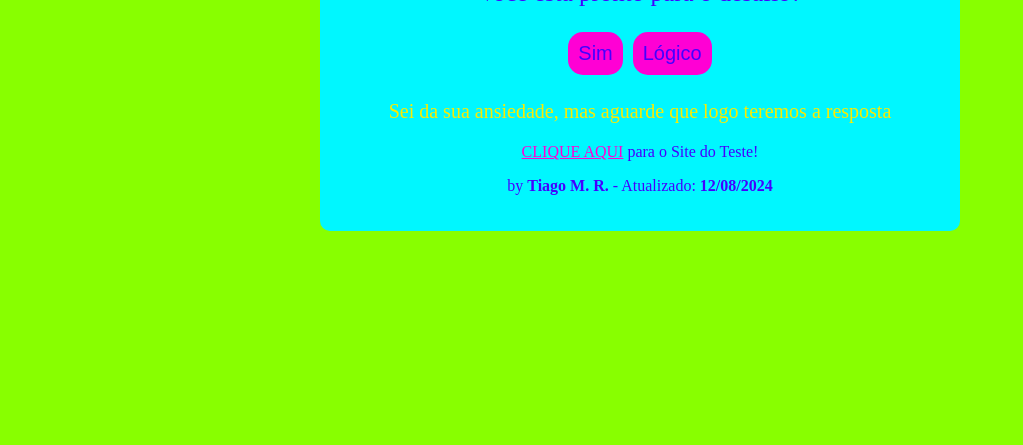
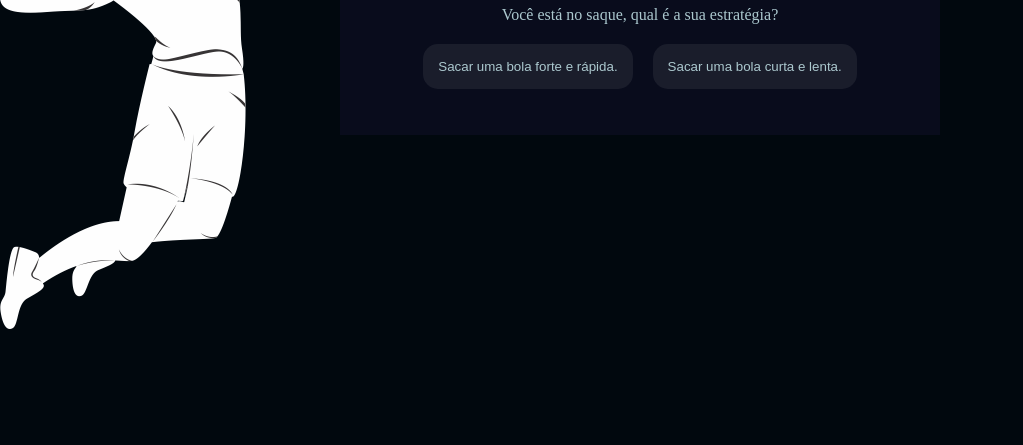
Before and after one commit to nome31081035/giovana-2t-3b, a plain HTML site: page index.html in a window 1280 px wide. Shown: the part 371-816 px from the top of the page, without its empty margins (0-1023 px from the left). Drawn offline with Linux system fonts and the light colour scheme.

Commit message:
Add files via upload

```diff
--- a/index.html
+++ b/index.html
@@ -4,27 +4,20 @@
     <meta charset="UTF-8">
     <meta name="viewport" content="width=device-width, initial-scale=1.0">
     <link rel="stylesheet" href="style.css">
-    <link rel="icon" type="png" href="./icone.png">
-    <title>Responda o Pedido</title>
+    <link rel="icon" type="png" href="./img/62442.png">
+    <title>Missão Olímpica</title>
 </head>
-
 <body>
     <div class="caixa-principal">
-        <h1>Vamos de algumas perguntas para entender sua personalidade</h1>
+        <img src="img/olimpiadas.png" alt="Arcos Olímpico">
+        <h1>Missão Olímpica</h1>
         <div class="caixa-perguntas"></div>
         <div class="caixa-alternativas"></div>
         <div class="caixa-resultado">
-            <p class="texto-resultado">
-                Sei da sua ansiedade, mas aguarde que logo teremos a resposta
-            </p>
-            <p>
-                <a href="https://horizontedaconsciencia.com.br/teste-de-personalidade/" class="link">CLIQUE AQUI</a> para o Site do Teste!
-            </p>
-            <p>
-                by <b>Tiago M. R.</b> - Atualizado: <b>12/08/2024</b>
-            </p>
+            <p class="texto-resultado"></p>
         </div>
     </div>
-<script src="script.js"></script>
+    <script src="perguntas.js"></script>
+    <script src="script.js"></script>
 </body>
 </html>
--- /dev/null
+++ b/perguntas.js
@@ -0,0 +1,308 @@
+const perguntas = [[
+    //Ginástica
+    {
+        enunciado: "Você está prestes a iniciar sua rotina no solo. Qual é sua primeira acrobacia?",
+        alternativas: [
+            {
+                texto: "Um duplo mortal com pirueta.",
+                afirmacao: "O duplo mortal com pirueta foi executado perfeitamente, impressionando os juízes. Alta pontuação para você!",
+                pontos: 1
+            },
+            {
+                texto: "Um salto simples.",
+                afirmacao: "O salto simples foi bem executado, mas os juízes esperavam algo mais desafiador. Pontuação moderada.",
+                pontos: 0
+            }
+        ]
+    },
+    {
+        enunciado: "Você está na trave de equilíbrio. Qual é sua próxima sequência?",
+        alternativas: [
+            {
+                texto: "Uma série de saltos com giros complexos.",
+                afirmacao: "A série de saltos com giros complexos foi realizada com precisão. Alta pontuação para você!",
+                pontos: 1
+            },
+            {
+                texto: "Uma sequência de passos básicos.",
+                afirmacao: "A sequência de passos básicos foi segura, mas sem grandes dificuldades. Pontuação moderada.",
+                pontos: 0
+            }
+        ]
+    },
+    {
+        enunciado: "No cavalo com alças, você decide tentar um movimento arriscado. Qual é sua escolha?",
+        alternativas: [
+            {
+                texto: "Uma saída com dupla pirueta.",
+                afirmacao: "A saída com dupla pirueta foi realizada com perfeição. Alta pontuação para você!",
+                pontos: 1
+            },
+            {
+                texto: "Uma saída simples.",
+                afirmacao: "A saída simples foi bem executada, mas faltou complexidade. Pontuação moderada.",
+                pontos: 0
+            }
+        ]
+    },
+    {
+        enunciado: "Você está no exercício das barras assimétricas. Qual movimento você escolhe para impressionar os juízes?",
+        alternativas: [
+            {
+                texto: "Um salto de uma barra para a outra com giro.",
+                afirmacao: "O salto com giro foi executado com grande habilidade. Alta pontuação para você!",
+                pontos: 1
+            },
+            {
+                texto: "Uma transição simples entre as barras.",
+                afirmacao: "A transição simples foi segura, mas sem impacto. Pontuação moderada.",
+                pontos: 0
+            }
+        ]
+    },
+    {
+        enunciado: "Na prova de salto sobre a mesa, qual salto você realiza?",
+        alternativas: [
+            {
+                texto: "Um salto com dupla pirueta.",
+                afirmacao: "O salto com dupla pirueta foi executado de maneira impecável. Alta pontuação para você!",
+                pontos: 1
+            },
+            {
+                texto: "Um salto com meia pirueta.",
+                afirmacao: "O salto com meia pirueta foi bem realizado, mas os juízes esperavam mais dificuldade. Pontuação moderada.",
+                pontos: 0
+            }
+        ]
+    }], [
+    //Judô
+    {
+        enunciado: "Você está no início da luta. Qual é sua primeira técnica?",
+        alternativas: [
+            {
+                texto: "Um golpe de ippon seoi nage (arremesso por cima do ombro).",
+                afirmacao: "Você executa um ippon seoi nage perfeitamente, derrubando seu oponente com um golpe limpo. Ponto completo para você!",
+                pontos: 1
+            },
+            {
+                texto: "Um golpe de ouchi gari (rasteira interna).",
+                afirmacao: "Você tenta um ouchi gari, mas seu oponente consegue se equilibrar e evitar a queda. Nenhum ponto marcado.",
+                pontos: 0
+            }
+        ]
+    },
+    {
+        enunciado: "Seu oponente tenta um ataque. Como você responde?",
+        alternativas: [
+            {
+                texto: "Usa uma técnica de contra-ataque (kaeshi waza).",
+                afirmacao: "Seu contra-ataque foi eficaz, derrubando seu oponente e ganhando um wazari (meio ponto).",
+                pontos: 1
+            },
+            {
+                texto: "Defende o ataque e se afasta.",
+                afirmacao: "Você defende com sucesso, mas não marca pontos.",
+                pontos: 0
+            }
+        ]
+    },
+    {
+        enunciado: "Você está no chão, em ne-waza (técnicas de solo). Qual é sua próxima ação?",
+        alternativas: [
+            {
+                texto: "Tenta um estrangulamento (shime waza).",
+                afirmacao: "Você aplica um estrangulamento eficaz, forçando seu oponente a desistir. Ponto completo para você!",
+                pontos: 1
+            },
+            {
+                texto: "Tenta um imobilização (osaekomi waza).",
+                afirmacao: "Você consegue imobilizar seu oponente, mas ele escapa antes de você garantir a pontuação máxima. Meio ponto para você.",
+                pontos: 1
+            }
+        ]
+    },
+    {
+        enunciado: "Você está de pé novamente, o que você faz?",
+        alternativas: [
+            {
+                texto: "Executa um harai goshi (arremesso com a perna varrendo).",
+                afirmacao: "Seu harai goshi foi bem executado, derrubando seu oponente com um golpe limpo. Ponto completo para você!",
+                pontos: 1
+            },
+            {
+                texto: "Tenta um kouchi gari (rasteira menor).",
+                afirmacao: "Seu kouchi gari foi bloqueado pelo seu oponente. Nenhum ponto marcado.",
+                pontos: 0
+            }
+        ]
+    },
+    {
+        enunciado: "Seu oponente está tentando te imobilizar. Como você reage?",
+        alternativas: [
+            {
+                texto: "Usa uma técnica de escape (hikkomi gaeshi).",
+                afirmacao: "Você usa hikkomi gaeshi para escapar da imobilização e contra-atacar. Meio ponto para você.",
+                pontos: 1
+            },
+            {
+                texto: "Tenta resistir à imobilização.",
+                afirmacao: "Você resiste à imobilização, mas não consegue escapar completamente. Nenhum ponto marcado.",
+                pontos: 0
+            }
+        ]
+    }
+    ], [
+    //Surfe
+    {
+        enunciado: "Você está se preparando para pegar a primeira onda da bateria. Qual é sua estratégia?",
+        alternativas: [
+            {
+                texto: "Pegar a onda maior e mais desafiadora.",
+                afirmacao: "Você pega a onda maior e realiza manobras impressionantes. Alta pontuação para você!",
+                pontos: 1
+            },
+            {
+                texto: "Pegar uma onda menor e mais fácil.",
+                afirmacao: "Você pega a onda menor e realiza manobras básicas. Pontuação moderada.",
+                pontos: 0
+            }
+        ]
+    },
+    {
+        enunciado: "Você está surfando uma onda. Qual manobra você tenta?",
+        alternativas: [
+            {
+                texto: "Um aéreo (manobra aérea).",
+                afirmacao: "Você executa um aéreo perfeito, impressionando os juízes. Alta pontuação para você!",
+                pontos: 1
+            },
+            {
+                texto: "Uma rasgada básica.",
+                afirmacao: "A rasgada foi bem executada, mas sem grandes desafios. Pontuação moderada.",
+                pontos: 0
+            }
+        ]
+    },
+    {
+        enunciado: "Você está se aproximando da seção crítica da onda. O que você faz?",
+        alternativas: [
+            {
+                texto: "Tenta um tubo (entrar na parte oca da onda).",
+                afirmacao: "Você entra no tubo e sai com sucesso. Alta pontuação para você!",
+                pontos: 1
+            },
+            {
+                texto: "Realiza uma manobra segura.",
+                afirmacao: "Você realiza uma manobra segura, mas sem grandes riscos. Pontuação moderada.",
+                pontos: 0
+            }
+        ]
+    },
+    {
+        enunciado: "Você vê uma série de ondas se aproximando. Qual é sua escolha?",
+        alternativas: [
+            {
+                texto: "Pega a primeira onda da série.",
+                afirmacao: "A primeira onda da série foi a melhor e você conseguiu realizar manobras incríveis. Alta pontuação para você!",
+                pontos: 1
+            },
+            {
+                texto: "Espera a última onda da série.",
+                afirmacao: "A última onda da série foi fraca e não permitiu manobras significativas. Pontuação baixa.",
+                pontos: 0
+            }
+        ]
+    },
+    {
+        enunciado: "Você está no final da bateria e precisa de uma boa pontuação. O que você faz?",
+        alternativas: [
+            {
+                texto: "Arrisca uma manobra difícil.",
+                afirmacao: "A manobra difícil foi bem-sucedida e você conseguiu a pontuação necessária. Alta pontuação para você!",
+                pontos: 1
+            },
+            {
+                texto: "Joga seguro com uma manobra básica.",
+                afirmacao: "A manobra básica foi bem executada, mas não suficiente para a pontuação necessária. Pontuação moderada.",
+                pontos: 0
+            }
+        ]
+    }
+    ], [
+    //Vôlei
+    {
+        enunciado: "Você está no saque, qual é a sua estratégia?",
+        alternativas: [
+            {
+                texto: "Sacar uma bola forte e rápida.",
+                afirmacao: "O saque forte e rápido passou a bola pelo bloqueio e tocou o chão da quadra adversária. Ponto para seu time!",
+                pontos: 1
+            },
+            {
+                texto: "Sacar uma bola curta e lenta.",
+                afirmacao: "O saque curto e lento foi levantado pelo adversário, resultando em um ataque bem-sucedido. Ponto para o adversário.",
+                pontos: 0
+            }
+        ]
+    },
+    {
+        enunciado: "O adversário fez um ataque forte. O que você faz?",
+        alternativas: [
+            {
+                texto: "Tenta fazer um bloqueio duplo.",
+                afirmacao: "O bloqueio duplo foi eficiente e a bola voltou para a quadra adversária. Ponto para seu time!",
+                pontos: 1
+            },
+            {
+                texto: "Faz uma defesa baixa e rápida.",
+                afirmacao: "A defesa baixa e rápida foi boa, mas a bola foi para fora. Ponto para o adversário.",
+                pontos: 0
+            }
+        ]
+    },
+    {
+        enunciado: "Seu time está organizando um ataque. Qual é a sua jogada?",
+        alternativas: [
+            {
+                texto: "Levanta a bola para o atacante principal.",
+                afirmacao: "O levantamento para o atacante principal resultou em um ataque certeiro. Ponto para seu time!",
+                pontos: 1
+            },
+            {
+                texto: "Faz um toque surpresa para o fundo da quadra adversária.",
+                afirmacao: "O toque surpresa para o fundo da quadra adversária foi interceptado. Ponto para o adversário.",
+                pontos: 0
+            }
+        ]
+    },
+    {
+        enunciado: "A bola está vindo alta e perto da rede. O que você faz?",
+        alternativas: [
+            {
+                texto: "Tenta um ataque potente.",
+                afirmacao: "O ataque potente resultou em uma bola fora. Ponto para o adversário.",
+                pontos: 0
+            },
+            {
+                texto: "Faz um toque sutil para enganar o bloqueio.",
+                afirmacao: "O toque sutil enganou o bloqueio e a bola caiu na quadra adversária. Ponto para seu time!",
+                pontos: 1
+            }
+        ]
+    },
+    {
+        enunciado: "Você está recebendo o saque do adversário. Como você responde?",
+        alternativas: [
+            {
+                texto: "Recebe a bola com um passe alto para organizar a jogada.",
+                afirmacao: "O passe alto organizou a jogada e resultou em um bom ataque. Ponto para seu time!",
+                pontos: 1
+            },
+            {
+                texto: "Recebe a bola com uma manchete baixa e rápida.",
+                afirmacao: "A manchete baixa e rápida resultou em um erro e a bola não passou. Ponto para o adversário.",
+                pontos: 0
+            }
+        ]
+    }]
+];
--- a/script.js
+++ b/script.js
@@ -1,121 +1,36 @@
+const modalidades = ["Ginástica", "Judô", "Surfe", "Vôlei"];
+
+//Com base na constante modalidade,
+//Coloque o número que represente o esporte do seu grupo
+const escolha = 3;
+
+document.querySelector('body').style.backgroundImage = "url('img/"+modalidades[escolha]+".png')";
+document.querySelector('title').textContent = "Missão Olímpica | "+modalidades[escolha];
+document.querySelector('h1').innerHTML = "Missão Olímpica <br> "+modalidades[escolha];
+
 const caixaPrincipal = document.querySelector(".caixa-principal");
 const caixaPerguntas = document.querySelector(".caixa-perguntas");
 const caixaAlternativas = document.querySelector(".caixa-alternativas");
 const caixaResultado = document.querySelector(".caixa-resultado");
 const textoResultado = document.querySelector(".texto-resultado");
 
-const perguntas = [
-    {
-        enunciado: "Você está pronto para o desafio?",
-        alternativas: [
-            {texto: "Sim",
-            afirmacao: ""
-            },{
-            texto: "Lógico",
-            afirmacao: ""
-            }
-        ]
-    },
-    {
-    enunciado: "Você está em frente da porta do castelo. Como você a imagina?",
-    alternativas: [
-        {texto: "É uma porta simples",
-        afirmacao: "A porta representa sua atitude perante novas experiências. Você provavelmente não teme nenhum desafio e tenta a sorte em situações novas sem pensar duas vezes | "
-        },{
-        texto: "Está coberta por plantas e é um pouco difícil de encontrá-la",
-        afirmacao: "A porta representa sua atitude perante novas experiências. Você provavelmente não sabe o que fazer do seu futuro e da sua vida; olhar para frente parece um pouco enevoado e indefinido | "
-        },{
-        texto: "É uma porta gigante de madeira com detalhes em metal e parece um pouco assustadora",
-        afirmacao: "A porta representa sua atitude perante novas experiências. Você provavelmente tem medo do desconhecido e acha difícil sair da sua zona de conforto e tentar novas experiências | "
-        }
-    ]
-    },
-    {
-    enunciado: "Você passa pela porta do castelo e percebe que não tem uma alma viva lá dentro, está deserto. Qual é a primeira coisa que você vê?",
-    alternativas: [
-        {texto: "Uma biblioteca gigantesca com todas as paredes cheias de livros",
-        afirmacao: "A área dentro do castelo representa como você acredita que os outros te vêem. Você provavelmente pensa que é aquele que apoia os outros, ajudando-os a encontrar respostas para seus problemas | "
-        },{
-        texto: "Uma lareira enorme com fogo queimando",
-        afirmacao: "A área dentro do castelo representa como você acredita que os outros te vêem. Você acha que causa nas pessoas a sensação de acolhimento e entusiasmo | "
-        },{
-        texto: "Uma enorme sala de jantar com grandes lustres e carpete vermelho",
-        afirmacao: "A área dentro do castelo representa como você acredita que os outros te vêem. Você sente que deslumbra as pessoas ao seu redor e que você tem muito para oferecer | "
-        },{
-        texto: "Um corredor comprido cheio de portas fechadas",
-        afirmacao: "A área dentro do castelo representa como você acredita que os outros te vêem. Você sente que é difícil de ser compreendido e os outros têm que se esforçar muito para saber o que se passa dentro de você | "
-        }
-    ]
-    },
-    {
-        enunciado: "Você olha ao redor e encontra uma escadaria. Você decide subir os degraus. Como essa escadaria se parece?",
-        alternativas: [
-            {texto: "Imponente e maciça, como se não levasse a lugar algum",
-            afirmacao: "A escadaria mostra a imagem que você tem da vida. Você vê a vida como sofrida, cheia de dificuldades | "
-            },{
-            texto: "É uma grande e impressionante escadaria em espiral",
-            afirmacao: "A escadaria mostra a imagem que você tem da vida. Você é uma pessoa romântica | "
-            }
-    ]
-    },
-    {
-        enunciado: "Após subir as escadas você chega em uma pequena sala que possui só uma janela. Qual o tamanho da janela?",
-        alternativas: [
-            {texto: "É uma janela normal",
-            afirmacao: "A janela é como você se sente agora. Pessoa com demandas e expectativas bem realistas da vida nesse momento. Você percebe que há limitações, mas o futuro está próximo e parece bem claro pra você | "
-            },{
-            texto: "É uma janela bem pequena, praticamente uma claraboia",
-            afirmacao: "A janela é como você se sente agora. Você se sente depressivo e sem alternativas na sua vida. Pode ser que você sinta que não há saída para o que você está vivendo no momento | "
-            },{
-            texto: "A janela é gigante, quase do tamanho da parede",
-            afirmacao: "A janela é como você se sente agora. Você provavelmente se sente invencível, livre e capaz de conseguir o que quer | "
-            }
-    ]
-    },
-    {
-        enunciado: "Você olha para fora da janela. O que você vê?",
-        alternativas: [
-            {texto: "Grandes ondas chocando-se furiosamente contra rochas",
-            afirmacao: "A vista da janela é uma visão global da sua vida inteira. Vida agitada e instável | "
-            },{
-            texto: "Uma floresta com neve",
-            afirmacao: "A vista da janela é uma visão global da sua vida inteira. Vida isolada e distante de multidões | "
-            },{
-            texto: "Um vale bem verde",
-            afirmacao: "A vista da janela é uma visão global da sua vida inteira. Vida é calma e estável, sem muito stress ou ansiedade | "
-            },{
-            texto: "Uma cidade pequena e vibrante",
-            afirmacao: "A vista da janela é uma visão global da sua vida inteira. Vida toda socializando com várias pessoas | "
-            }
-    ]
-    },
-    {
-        enunciado: "Você desce as escadas e retorna ao local onde chegou. Você segue em frente e encontra uma porta na parte de trás do castelo. Ao abri-la, vê um pátio. Como é esse lugar?",
-        alternativas: [
-            {texto: "Cheio de grandes e assustadoras plantas, relva irregular, pedaços de paus quebrados e arame farpado caído",
-            afirmacao: "A imagem do pátio é a imagem que você tem em mente sobre o seu futuro. Pessoa pessimista e não têm uma boa visão do futuro!"
-            },{
-            texto: "Está muito bem mantido, impecável, com inúmeras flores coloridas",
-            afirmacao: "A imagem do pátio é a imagem que você tem em mente sobre o seu futuro. Pessoa que sente que o seu futuro será fantástico!"
-            },{
-            texto: "É uma pequena selva, mas você pode imaginar como ficaria bonito se alguém o limpasse e o arrumasse",
-            afirmacao: "A imagem do pátio é a imagem que você tem em mente sobre o seu futuro. Pessoa otimista, que se preocupa em ser capaz de encontrar energia para tomar o controle da própria vida e fazer o futuro melhor!"
-            }
-    ]
-    },
-    ];
-
 let atual = 0;
 let perguntaAtual;
 let historiaFinal = "";
 
+//Assim como a variável atual (acima)
+//Crie uma variável com o nome pontos que inicie com 0
+
+let pontos = 0;
+
+
 function mostraPergunta(){
-        if(atual >= perguntas.length){
+    if(atual >= perguntas[escolha].length){
         mostraResultado();
         return;
     }
-        perguntaAtual = perguntas[atual];
-        caixaPerguntas.textContent = perguntas[atual].enunciado;
+    perguntaAtual = perguntas[escolha][atual];
+    caixaPerguntas.textContent = perguntaAtual.enunciado;
     caixaAlternativas.textContent = "";
     mostraAlternativas();
 }
@@ -125,7 +40,7 @@ const perguntas = [
         const botaoAlternativas = document.createElement("button");
         botaoAlternativas.textContent = alternativa.texto;
         botaoAlternativas.addEventListener("click", () => respostaSelecionada(alternativa));
-            caixaAlternativas.appendChild(botaoAlternativas);
+        caixaAlternativas.appendChild(botaoAlternativas)
     }
 }
 
@@ -133,15 +48,56 @@ const perguntas = [
     const afirmacao = opcaoSelecionada.afirmacao;
     historiaFinal += afirmacao + " ";
     atual++;
+    pontos += opcaoSelecionada.pontos;
+    console.log(pontos);
     mostraPergunta();
 }
 
 function mostraResultado(){
-        caixaPerguntas.textContent = "Sobre sua personalidade...";
-        caixaPerguntas.style.color = "#db1313";
     textoResultado.textContent = historiaFinal;
-        textoResultado.style.color = "#ffffff";
+    caixaPerguntas.textContent = "Resultado";
     caixaAlternativas.textContent = "";
+    podiumMedalhas();
+}
+
+//crie uma função podiumMedalhas
+//E verifique a quantidade de pontos
+//  - Se pontos igual a 3 ganha bronze, dentro dessa condicional:
+//    Utilize a linha de código abaixo para modificar o CSS e inserir uma medalha
+//    caixaPrincipal.style.backgroundImage = "url('img/bronze.png')";
+//    altere o textContent do caixaPerguntas para "Resultado da competição: 3 pontos é BRONZE!"
+//  - Se pontos igual a 4 ganha prata
+//    Utilize a linha de código abaixo para modificar o CSS e inserir uma medalha
+//    caixaPrincipal.style.backgroundImage = "url('img/prata.png')";
+//    altere o textContent do caixaPerguntas para "Resultado da competição: 4 pontos é PRATA!"
+//  - Se pontos igual a 5 ganha ouro
+//    Utilize a linha de código abaixo para modificar o CSS e inserir uma medalha
+//    caixaPrincipal.style.backgroundImage = "url('img/ouro.png')";
+//    altere o textContent do caixaPerguntas para "Resultado da competição: 5 pontos é OURO!"
+//  - Se pontos menor que 3
+//    Utilize a linha de código abaixo para modificar o CSS e inserir uma medalha
+//    caixaPrincipal.style.backgroundImage = "url('img/perdeu.png')";
+//    altere o textContent do caixaPerguntas para "Resultado da competição: PERDEU!";
+//2 Dentro de cada SE altere o conteúdo de texto de caixaPerguntas exemplo
+//     Quando ouro coloque "Resultado da competição: 3 pontos é BRONZE!";
+
+function podiumMedalhas(){
+    if(pontos==3){
+        caixaPrincipal.style.backgroundImage = "url('img/bronze.png')"
+        caixaPerguntas.textContent = "Resultado da competição: 3 pontos é BRONZE!";
+    }
+    if(pontos==4){
+        caixaPrincipal.style.backgroundImage = "url('img/prata.png')";
+        caixaPerguntas.textContent = "Resultado da competição: 4 pontos é PRATA!";
+    }
+    if(pontos==5){
+        caixaPrincipal.style.backgroundImage = "url('img/ouro.png')";
+        caixaPerguntas.textContent = "Resultado da competição: 5 pontos é OURO!";
+    }
+    if(pontos<3){
+        caixaPrincipal.style.backgroundImage = "url('img/perdeu.png')";
+        caixaPerguntas.textContent = "Resultado da competição: PERDEU!";
+    }
 }
 
 mostraPergunta();
--- a/style.css
+++ b/style.css
@@ -1,63 +1,57 @@
-:root{
-    --cor-fundo: #88ff00;
-    --cor-principal: #00f7ff ;
-    --cor-secundaria: #ff00d4;
-    --cor-destaque: #fceb00;
-    --cor-texto: #4400ff;
+:root {
+    --cor-fundo: #01080E;
+    --cor-principal: #0B0D20;
+    --cor-secundaria: #212333;
+    --cor-destaque: #d3c47a;
+    --cor-texto: #D7F9FF;
 }
 
-body{
+body {
+    margin: 0;
+    padding: 0;
+    background: no-repeat left center;
     background-color: var(--cor-fundo);
     color: var(--cor-texto);
     display: flex;
     justify-content: center;
     align-items: center;
-    min-height: 100vh;
+    min-height: 100vh; /* Garante que a altura mínima seja a altura total da viewport */
 }
 
-.caixa-principal{
+.caixa-principal {
+    background: no-repeat right top;
     background-color: var(--cor-principal);
-    width: 90%;
-    max-width: 600px;
+    opacity : 0.8;
+    width: 90%; /* Ajuste a largura conforme necessário */
+    max-width: 600px; /* Ajuste a largura máxima conforme necessário */
     text-align: center;
     padding: 20px;
-    border-radius: 10px;
+    box-sizing: border-box;
+    position: relative; /* Garante que o conteúdo fique sobre a imagem */
+    z-index: 1; /* Garante que o conteúdo fique sobre a imagem */
+    background-size: 150px;
+    margin-top: -150px;
 }
 
-h1{
+.caixa-alternativas{
+    margin-top: 10px;
+}
+
+h1 {
     color: var(--cor-destaque);
 }
 
-.caixa-perguntas{
-    padding-bottom: 20px;
-    font-size: 25px;
-}
-
-.texto-resultado{
-    color: var(--cor-destaque);
-    font-size: 20px;
-}
-
-button{
+button {
     background-color: var(--cor-secundaria);
     color: var(--cor-texto);
     border: none;
     border-radius: 15px;
-    padding: 10px;
-    font-size: 20px;
+    padding: 15px;
+    margin: 10px;
     transition: background-color 0.3s;
-    margin: 5px;
 }
 
-button:hover{
+button:hover {
     background-color: var(--cor-destaque);
     color: var(--cor-principal);
 }
-
-.link{
-    color: var(--cor-secundaria);
-}
-
-.link:hover{
-    color: var(--cor-destaque);
-}
```
Also changed, not shown: img/62442.png (added), img/Ginástica.png (added), img/Judô.png (added), img/Surfe.png (added), img/Vôlei.png (added), img/olimpiadas.png (added), img/ouro.png (added), img/perdeu.png (added), img/prata.png (added), 3 other files. Lines whose indentation alone changed are shown as unchanged.
